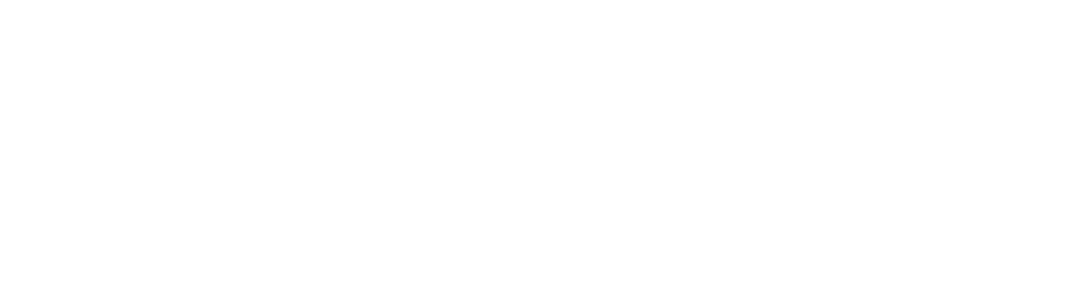
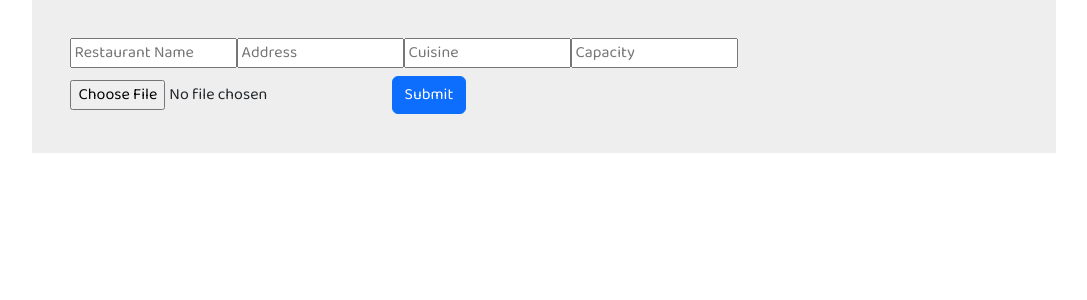
Before and after one commit to alexross1787/Pley-App, a React (Create React App) app: page /newUser in a window 1280 px wide. Before the commit this address had no page. Shown: the top 300 px of the page, without its empty margins (96-1183 px from the left). Built offline with nearby package versions, Linux system fonts and the light colour scheme.

Commit message:
restaurant_controller CRUD is functional in Postman. updated review_form

```diff
--- a/controllers/restaurant_controller.js
+++ b/controllers/restaurant_controller.js
@@ -1,7 +1,6 @@
 //DEPENDENCIES
 const express = require('express');
 const router = express.Router();
-// const axios = require('axios');
 const sequelize = require('../database')
 const Restaurant = require('../models/restaurant')(sequelize);
 
--- a/src/App.js
+++ b/src/App.js
@@ -14,6 +14,8 @@ export default function App() {
       <Routes>
         <Route exact path="/" element={<Home />} />
         <Route exact path="/newRestaurant" element={<RestaurantForm></RestaurantForm>} />
+        <Route exact path="/newUser" element={<RestaurantForm></RestaurantForm>} />
+        <Route exact path="/newReview" element={<RestaurantForm></RestaurantForm>} />
       </Routes>
     </Router>
   );
--- a/src/components/forms/restaurant_form.js
+++ b/src/components/forms/restaurant_form.js
@@ -6,24 +6,30 @@ export default function RestaurantForm() {
     const [address, setAddress] = useState('');
     const [cuisine, setCuisine] = useState('');
     const [capacity, setCapacity] = useState('');
+    const [image, setImage] = useState(null); // State for the image
+
     const handleSubmit = () => {
         dispatchEvent(createNewRestaurant()).then((id) =>{
-            {name, address, cuisine, capacity}
+            { name, address, cuisine, capacity, image } // Include image in the data being sent
         })
     }
+
     return (
-        <div class="container">
-        <form id="restaurantForm" onSubmit={(e) => e.preventDefault()}>
-            <input value={name} onChange={(e) => setName(e.target.value)} type="text" placeholder="Restaurant Name" class="form-label" id="name" required></input>
+        <div className="container">
+            <form id="restaurantForm" onSubmit={(e) => e.preventDefault()}>
+                <input value={name} onChange={(e) => setName(e.target.value)} type="text" placeholder="Restaurant Name" className="form-label" id="name" required />
+                <input value={address} onChange={(e) => setAddress(e.target.value)} type="text" placeholder="Address" className="form-label" id="address" required />
+                <input value={cuisine} onChange={(e) => setCuisine(e.target.value)} type="text" placeholder="Cuisine" className="form-label" id="cuisine" required />
+                <input value={capacity} onChange={(e) => setCapacity(e.target.value)} type="number" placeholder="Capacity" className="form-label" id="capacity" required />
 
-            <input value={address} onChange={(e) => setAddress(e.target.value)} type="text" placeholder="Address" class="form-label" id="address" required></input>
+                {/* Input for uploading image */}
+                <input type="file" onChange={(e) => setImage(e.target.files[0])} accept="image/*" /> {/* Accepts only image files */}
 
-            <input value={cuisine} onChange={(e) => setCuisine(e.target.value)} type="text" placeholder="Cuisine" class="form-label" id="cuisine" required></input>
+                {/* Input for providing a link to an image */}
+                {/* <input value={imageUrl} onChange={(e) => setImageUrl(e.target.value)} type="url" placeholder="Image URL" className="form-label" id="imageUrl" /> */}
 
-            <input value={capacity} onChange={(e) => setCapacity(e.target.value)} type="number" placeholder="Capacity" class="form-label" id="capacity" required></input>
-
-            <button type="submit" class="btn btn-primary">Submit</button>
-        </form>
+                <button type="submit" className="btn btn-primary">Submit</button>
+            </form>
         </div>
     )
 }
```
Also changed, not shown: src/components/forms/review_form.js (+12 -12 lines).
